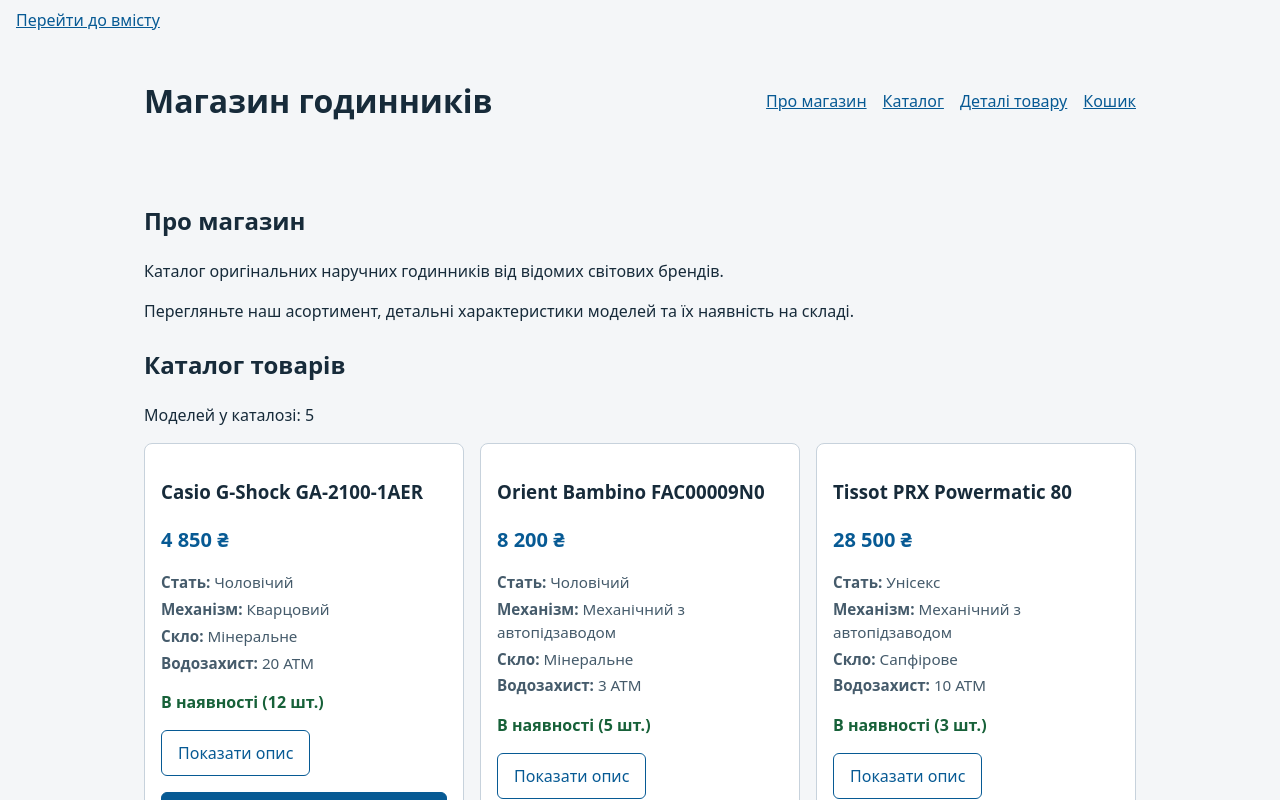
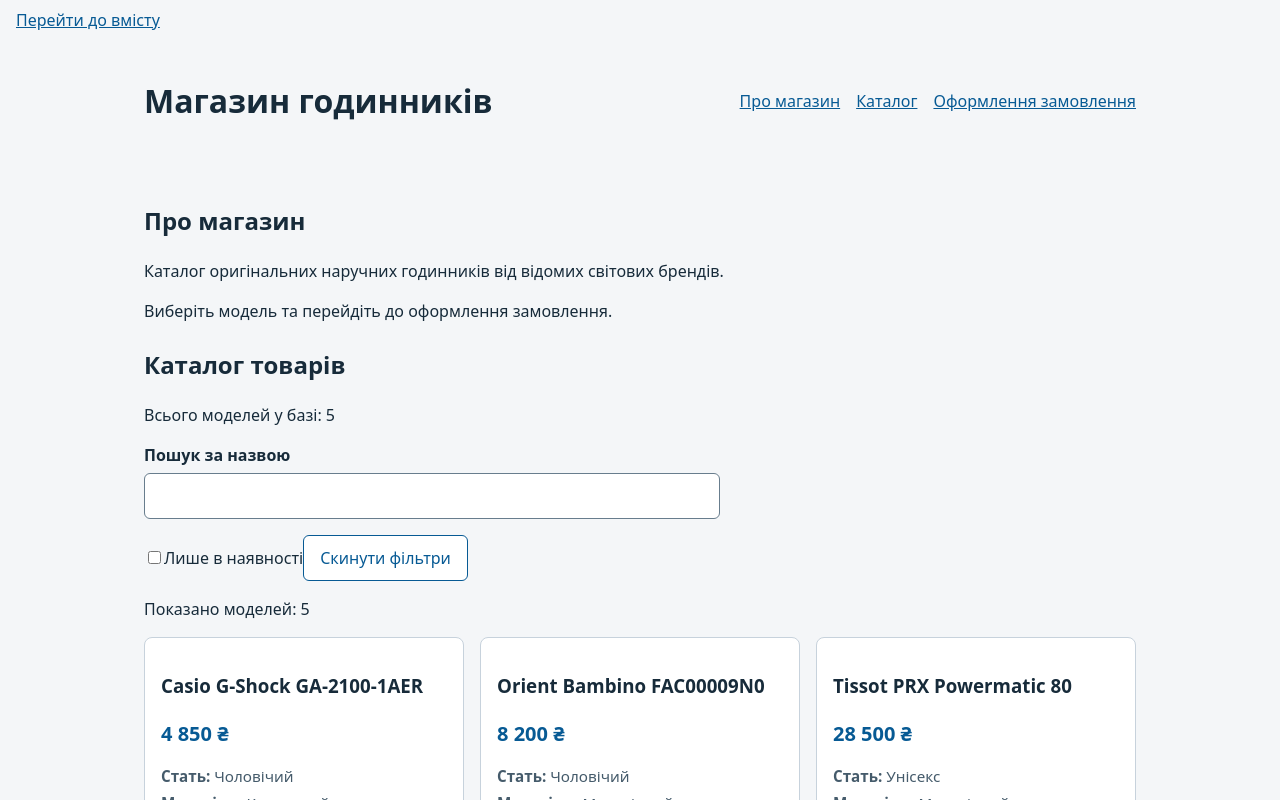
Before and after one commit to ifsmth/WatchStoreReact, a React (Vite) app: page / in a window 1280 px wide. Shown: the top 800 px of the page. Built offline with nearby package versions, Linux system fonts and the light colour scheme.

Commit message:
implement controlled filters and derived state for product search

```diff
--- a/src/App.jsx
+++ b/src/App.jsx
@@ -1,27 +1,47 @@
+import { useState } from "react";
 import AppLayout from "./components/layout/AppLayout.jsx";
 import HomePage from "./pages/HomePage.jsx";
-import ProductDetailsPage from "./pages/ProductDetailsPage.jsx";
 import CartPage from "./pages/CartPage.jsx";
 import { products } from "./data/products.js";
 
 const navigationLinks = [
   { href: "#about", label: "Про магазин" },
   { href: "#catalog", label: "Каталог" },
-  { href: "#product-details", label: "Деталі товару" },
-  { href: "#cart", label: "Кошик" },
+  { href: "#request", label: "Оформлення замовлення" },
 ];
 
 export default function App() {
-  // Демонстраційний годинник для макета сторінки "Деталі товару"
-  const exampleItem = products.length > 0 ? products[0] : null;
+  // Спільний стан вибору (ідентифікатор товару)
+  const [selectedId, setSelectedId] = useState(null);
+
+  // Похідне значення: пошук об'єкта годинника за вибраним ідентифікатором
+  const selectedItem = products.find((item) => item.id === selectedId);
+
+  // Обробник вибору товару
+  function handleSelect(id) {
+    // Перевірка some захищає контракт від передачі невідомого ідентифікатора
+    if (products.some((item) => item.id === id)) {
+      setSelectedId(id);
+    }
+  }
+
+  // Обробник скасування вибору
+  function handleClearSelection() {
+    setSelectedId(null);
+  }
 
   return (
     <AppLayout title="Магазин годинників" links={navigationLinks}>
-      <HomePage />
-      <ProductDetailsPage item={exampleItem} />
-      <CartPage />
+      <HomePage
+        items={products}
+        selectedId={selectedId}
+        onSelect={handleSelect}
+      />
+      <CartPage
+        key={selectedId ?? "empty"}
+        item={selectedItem}
+        onClearSelection={handleClearSelection}
+      />
     </AppLayout>
   );
 }
-
-// exampleItem undefined
--- /dev/null
+++ b/src/components/products/ProductFilters.jsx
@@ -0,0 +1,37 @@
+import AppButton from "../ui/AppButton.jsx";
+import FormField from "../ui/FormField.jsx";
+
+export default function ProductFilters({
+  query,
+  availableOnly,
+  onQueryChange,
+  onAvailableOnlyChange,
+  onReset,
+}) {
+  return (
+    <div className="catalog-filters">
+      <FormField id="catalog-query" label="Пошук за назвою">
+        <input
+          id="catalog-query"
+          type="search"
+          name="query"
+          value={query}
+          onChange={(event) => onQueryChange(event.target.value)}
+        />
+      </FormField>
+
+      <label className="checkbox-field">
+        <input
+          type="checkbox"
+          checked={availableOnly}
+          onChange={(event) => onAvailableOnlyChange(event.target.checked)}
+        />
+        Лише в наявності
+      </label>
+
+      <AppButton variant="secondary" onClick={onReset}>
+        Скинути фільтри
+      </AppButton>
+    </div>
+  );
+}
--- a/src/pages/HomePage.jsx
+++ b/src/pages/HomePage.jsx
@@ -1,26 +1,70 @@
-import { products } from "../data/products.js";
+import { useState } from "react";
 import Section from "../components/ui/Section.jsx";
+import ProductFilters from "../components/products/ProductFilters.jsx";
 import ProductList from "../components/products/ProductList.jsx";
 
-export default function HomePage() {
+export default function HomePage({ items, selectedId, onSelect }) {
+  // Стан інтерфейсу каталогу
+  const [query, setQuery] = useState("");
+  const [availableOnly, setAvailableOnly] = useState(false);
+
+  // Обчислення похідного списку товарів (без окремого useState)
+  const normalizedQuery = query.trim().toLocaleLowerCase("uk");
+
+  const visibleItems = items.filter((item) => {
+    // Шукаємо збіг у назві (title)
+    const matchesQuery = item.title
+      .toLocaleLowerCase("uk")
+      .includes(normalizedQuery);
+    // Перевіряємо наявність: якщо прапорець вимкнено - пропускаємо всі, інакше тільки ті, де stock > 0
+    const matchesAvailability = !availableOnly || item.stock > 0;
+
+    return matchesQuery && matchesAvailability;
+  });
+
+  // Обробник очищення фільтрів
+  function resetFilters() {
+    setQuery("");
+    setAvailableOnly(false);
+  }
+
   return (
     <>
       <Section id="about" title="Про магазин">
         <p>
           Каталог оригінальних наручних годинників від відомих світових брендів.
         </p>
-        <p>
-          Перегляньте наш асортимент, детальні характеристики моделей та їх
-          наявність на складі.
-        </p>
+        <p>Виберіть модель та перейдіть до оформлення замовлення.</p>
       </Section>
 
       <Section id="catalog" title="Каталог товарів">
-        <p>Моделей у каталозі: {products.length}</p>
-        <ProductList items={products} />
+        <p>Всього моделей у базі: {items.length}</p>
+
+        <ProductFilters
+          query={query}
+          availableOnly={availableOnly}
+          onQueryChange={setQuery}
+          onAvailableOnlyChange={setAvailableOnly}
+          onReset={resetFilters}
+        />
+
+        <p>Показано моделей: {visibleItems.length}</p>
+
+        <ProductList
+          items={visibleItems}
+          selectedId={selectedId}
+          onSelect={onSelect}
+          emptyTitle={
+            items.length === 0
+              ? "Товари ще не додано."
+              : "За цими фільтрами нічого не знайдено."
+          }
+        />
+
+        <p>
+          <a href="#request">Перейти до оформлення замовлення</a>
+        </p>
       </Section>
     </>
   );
 }
-
-// products []
```
